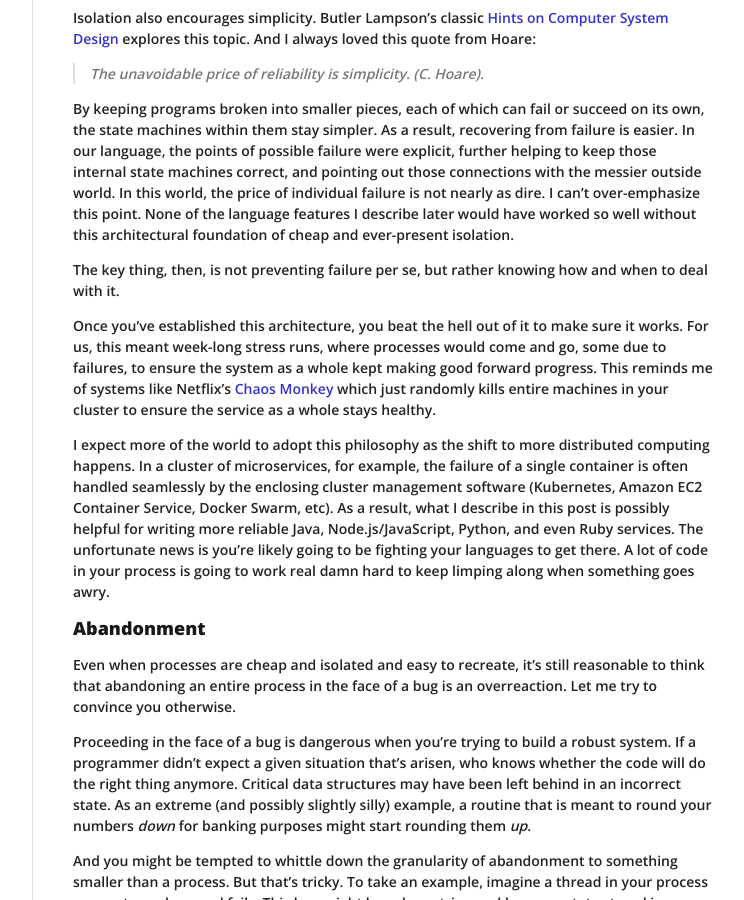
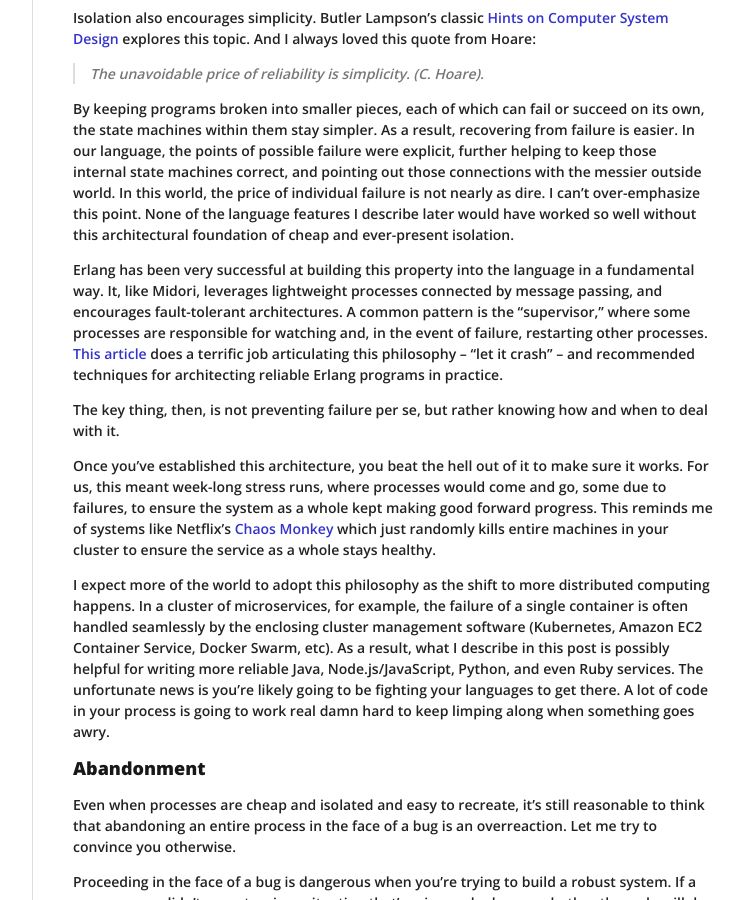
Before and after one commit to joeduffy/joeduffy.github.io, a Jekyll site: the page built from _posts/2016-02-07-the-error-model.md, in a window 1280 px wide and 900 px high, scrolled down 17401 px. Shown: the whole window, without its empty margins (378-1122 px from the left). Built offline with Jekyll 4.4.1, drawn with Linux system fonts in a browser that asks for light colours; nearby versions of some CDN libraries; comment, search, counter and statistics services are not loaded.

Commit message:
Add a brief mention of Erlang (shame on me for omitting)

```diff
--- a/_posts/2016-02-07-the-error-model.md
+++ b/_posts/2016-02-07-the-error-model.md
@@ -761,6 +761,12 @@ the messier outside world.  In this world, the price of individual failure is no
 over-emphasize this point.  None of the language features I describe later would have worked so well without this
 architectural foundation of cheap and ever-present isolation.
 
+Erlang has been very successful at building this property into the language in a fundamental way.  It, like Midori,
+leverages lightweight processes connected by message passing, and encourages fault-tolerant architectures.  A common
+pattern is the "supervisor," where some processes are responsible for watching and, in the event of failure, restarting
+other processes.  [This article](http://ferd.ca/the-zen-of-erlang.html) does a terrific job articulating this philosophy
+-- "let it crash" -- and recommended techniques for architecting reliable Erlang programs in practice.
+
 The key thing, then, is not preventing failure per se, but rather knowing how and when to deal with it.
 
 Once you've established this architecture, you beat the hell out of it to make sure it works.  For us, this meant
```
